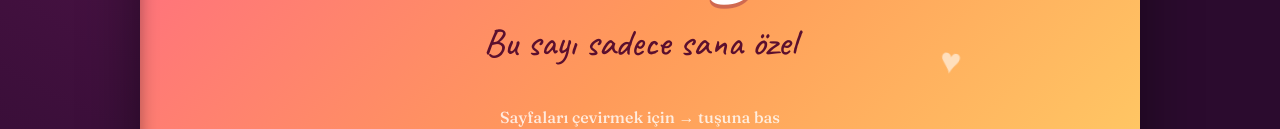
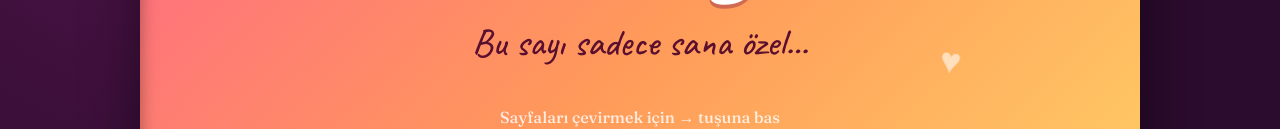
Before and after one commit to aceraorhan/Rabia-k, a plain HTML site: page index.html in a window 1280 px wide. Shown: the part 397-526 px from the top of the page. Drawn offline with Linux system fonts and the light colour scheme.

Commit message:
Update index.html

```diff
--- a/index.html
+++ b/index.html
@@ -127,7 +127,7 @@ nav button:focus-visible{outline:3px solid #ffd166;outline-offset:3px}
    ============================================================ */
 const PAGES = [
   { layout:"cover", title:"Doğum günün kutlu olsun Sevgilim!",
-    text:"Bu sayı sadece sana özel", hint:"Sayfaları çevirmek için → tuşuna bas" },
+    text:"Bu sayı sadece sana özel...", hint:"Sayfaları çevirmek için → tuşuna bas" },
 
   { layout:"left", theme:"t1", photo:"photos/1.jpg",
     title:"İlk günümüz",
```
